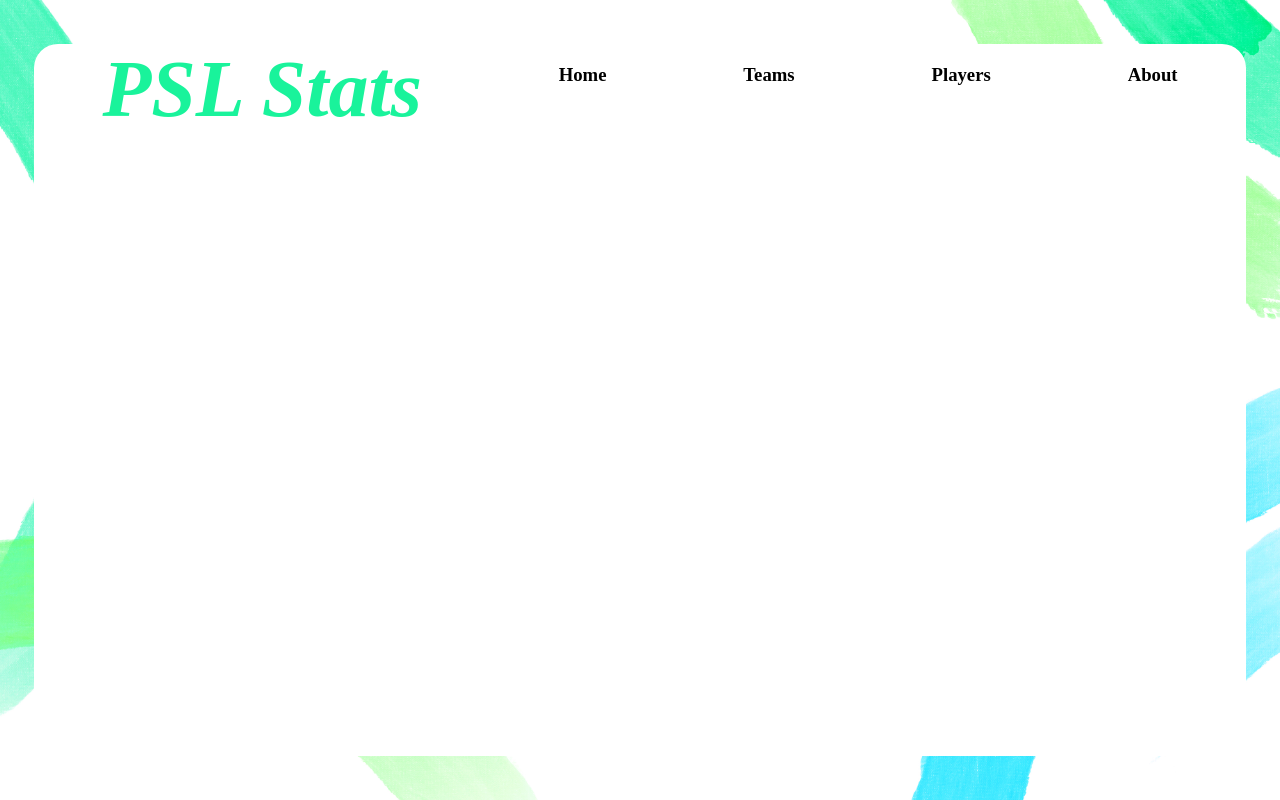
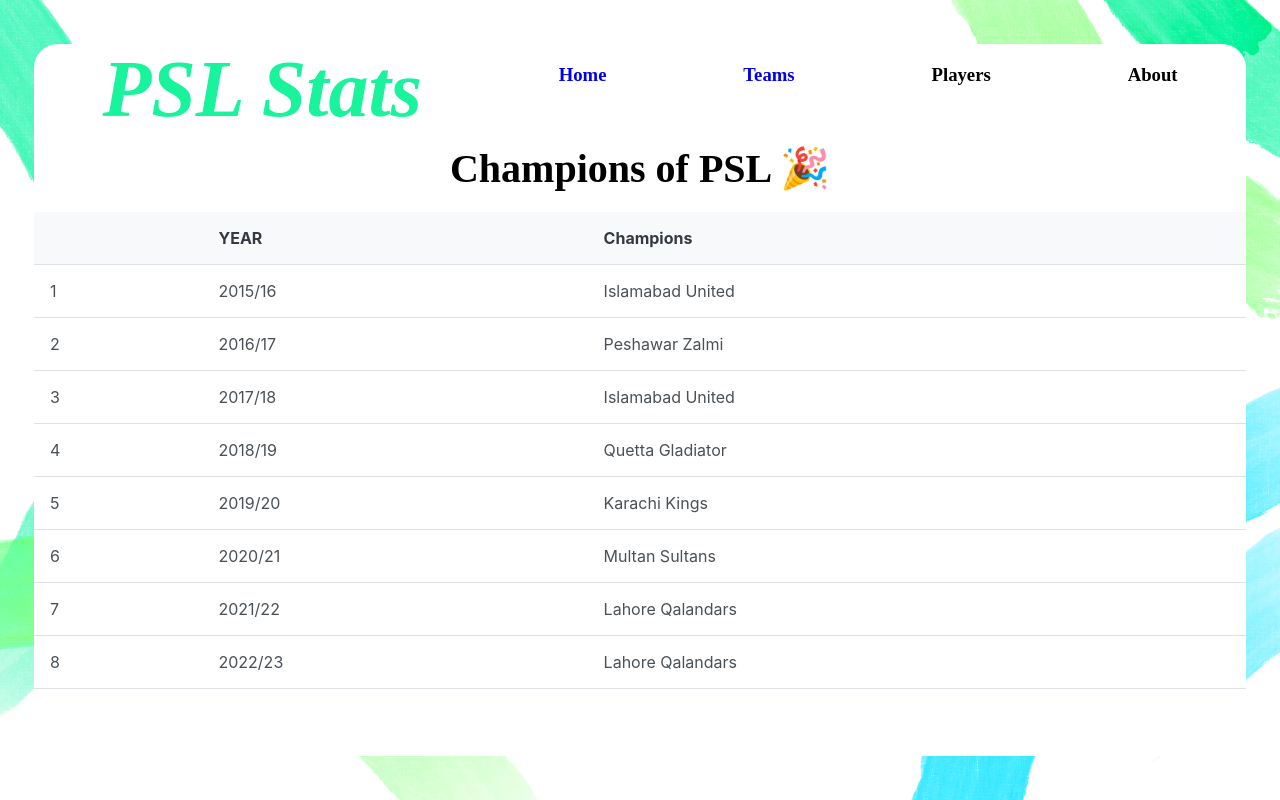
Before and after one commit to zubair15121716/psl-stat, a React (Vite) app: page /teams in a window 1280 px wide. Built offline with nearby package versions, Linux system fonts and the light colour scheme; a web font is replaced by a local one.

Commit message:
PrimeReact and Framer Motion Added

```diff
--- a/package.json
+++ b/package.json
@@ -9,6 +9,9 @@
     "preview": "vite preview"
   },
   "dependencies": {
+    "framer-motion": "^10.11.5",
+    "primeicons": "^6.0.1",
+    "primereact": "^9.2.3",
     "react": "^18.2.0",
     "react-dom": "^18.2.0",
     "react-router": "^6.10.0",
--- /dev/null
+++ b/src/assets/data/pslchamp.js
@@ -0,0 +1,50 @@
+export const Pslchamp = {
+    getchamp() {
+        return [
+            {
+                id:"1",
+                year:"2015/16",
+                team:"Islamabad United"
+            },
+            {
+                id:"2",
+                year:"2016/17",
+                team:"Peshawar Zalmi"
+            },
+            {
+                id:"3",
+                year:"2017/18	",
+                team:"Islamabad United	"
+            },
+            {
+                id:"4",
+                year:"2018/19",
+                team:"Quetta Gladiator"
+            },
+            {
+                id:"5",
+                year:"2019/20",
+                team:"Karachi Kings"
+            },
+            {
+                id:"6",
+                year:"2020/21",
+                team:"Multan Sultans"
+            },
+            {
+                id:"7",
+                year:"2021/22",
+                team:"Lahore Qalandars"
+            },
+            {
+                id:"8",
+                year:"2022/23",
+                team:"Lahore Qalandars"
+            },
+        ]
+    },
+    getdata() {
+        return Promise.resolve(this.getchamp());
+    }
+
+}
--- a/src/index.css
+++ b/src/index.css
@@ -62,12 +62,6 @@
   font-size: 12px;
 }
 
-button{
-  border-radius: 10px;
-  padding: 10px 30px;
-  color:rgb(255, 255, 255);
-  background-color: #33d57b;
-}
 
 .fontl{
   font-family: 'Monoton' !important;
@@ -104,7 +98,23 @@
   margin-top: 20px;
 }
 
+#nav1{
+  margin-top: 12px;
+  text-decoration: none;
+}
+
 .nav1:hover{
+  transform: scale(1.3);
+  transition: 0.1s ease-in-out;
+}
+
+#heading1{
+  font-size: 2.5rem;
+  margin: 10px 0px 20px 0px;
+}
+
+
+#nav1:hover{
   transform: scale(1.3);
   transition: 0.1s ease-in-out;
 
@@ -132,7 +142,7 @@
   width: 50%;
   object-fit: contain;
   height: 60%;
-  margin-left: 500px;
+  margin-left: 450px;
 }
 
 .para{
--- a/src/pages/home.jsx
+++ b/src/pages/home.jsx
@@ -2,28 +2,39 @@
 import h1 from "./bg/1.png";
 import h2 from "./pana.png";
 import { Link } from "react-router-dom";
+import 'primeicons/primeicons.css';
+import { Avatar } from 'primereact/avatar';
+import "primereact/resources/themes/lara-light-indigo/theme.css";
+import "primereact/resources/primereact.min.css";
+import { Card } from 'primereact/card';
+import { motion } from "framer-motion";
 
 export const Home = () => {
     return(
         <div className="wrapper">
             <img src={h1} alt="" className="loginimg"/>
-        <div className="homep">
+            <div  className="homep">
                 <div className="form2">
                     <h1 className="head"><i>PSL Stats</i></h1>
-
-                    <a className="nav1"><h3>Home</h3></a>
-                    <Link to='/teams'>
-                    <a className="nav1"><h3>Teams</h3></a>
+                        <Link to='/home' className='nav1'>
+                        <a><h3>Home</h3></a>
+                        </Link>
+                        <Link to='/teams' className='nav1'>
+                        <a><h3>Teams</h3></a>
                         </Link>
                         <a className="nav1"><h3>Players</h3></a>
                         <a className="nav1"><h3>About</h3></a>
+                        <Avatar id='nav1' icon="pi pi-user" size="large" style={{ backgroundColor: '#2196F3', color: '#ffffff' }} shape="circle" />
                 </div>
                 <div className="des">
                     <div className="para">
-                    <h2>Pakistan Super League</h2>
-                    <p>The Pakistan Super League (PSL) is a professional franchise-based Twenty20 cricket league in Pakistan. The tournament was launched in 2015 and has quickly gained popularity among cricket enthusiasts around the world. With six teams representing major cities in Pakistan, the league features top international and local players competing against each other in a month-long tournament. </p>
+                        <Card title="Pakistan Super League">
+                            <p className="m-0">
+                            The Pakistan Super League (PSL) is a professional franchise-based Twenty20 cricket league in Pakistan. The tournament was launched in 2015 and has quickly gained popularity among cricket enthusiasts around the world. With six teams representing major cities in Pakistan, the league features top international and local players competing against each other in a month-long tournament.
+                            </p>
+                        </Card>
                     </div>
-                <img id='h2' src={h2} alt="img"></img>
+                    <motion.img animate={{x:50}}id="h2" src={h2} alt="img"></motion.img>
                 </div>
         </div>
     </div>
--- a/src/pages/login.jsx
+++ b/src/pages/login.jsx
@@ -1,7 +1,9 @@
 import "../index.css";
 import h1 from "./bg/2 copy.jpg";
 import {Link} from "react-router-dom";
-
+import { Button } from 'primereact/button';
+import "primereact/resources/themes/lara-light-indigo/theme.css";
+import "primereact/resources/primereact.min.css";
 
 export const Login = () => {
     return(
@@ -16,7 +18,7 @@
                         <input type="text" name="username" placeholder="Username"/>
                         <input type="password" name="password" placeholder="Password"/>
                         <Link to="/home">
-                            <button type="submit">Login</button>
+                            <Button label="Login"/>
                         </Link>
                     </div>
                 </form>
--- a/src/pages/teams.jsx
+++ b/src/pages/teams.jsx
@@ -1,20 +1,41 @@
 import "../index.css";
 import h1 from "./bg/1.png";
-
+import { Link } from "react-router-dom";
+import React, { useState, useEffect } from 'react';
+import { DataTable } from 'primereact/datatable';
+import { Column } from 'primereact/column';
+import { Pslchamp } from '../assets/data/pslchamp';
 
 export const Teams = () => {
+    const [products, setProducts] = useState([]);
+
+    useEffect(() => {
+        Pslchamp.getdata().then(data => setProducts(data));
+    }, []);
+
     return(
         <div className="wrapper">
             <img src={h1} alt="" className="loginimg"/>
         <div className="homep">
             <div className="form2">
                 <h1 className="head"><i>PSL Stats</i></h1>
-
-                    <a className="nav1"><h3>Home</h3></a>
-                    <a className="nav1"><h3>Teams</h3></a>
+                    <Link to='/home' className='nav1'>
+                        <a><h3>Home</h3></a>
+                    </Link>
+                    <Link to='/teams' className='nav1'>
+                        <a><h3>Teams</h3></a>
+                    </Link>
                     <a className="nav1"><h3>Players</h3></a>
                     <a className="nav1"><h3>About</h3></a>
             </div>
+            <h1 id="heading1">Champions of PSL &#127881; </h1>
+            <div className="card">
+                <DataTable value={products} tableStyle={{ minWidth: '50rem' }}>
+                    <Column field="id" header=""></Column>
+                    <Column field="year" header="YEAR"></Column>
+                    <Column field="team" header="Champions"></Column>
+                </DataTable>
+        </div>
         </div>
     </div>
     );
```
Also changed, not shown: 1 other file (tests, documents, lock files or other folders). Lines whose indentation alone changed are shown as unchanged.
